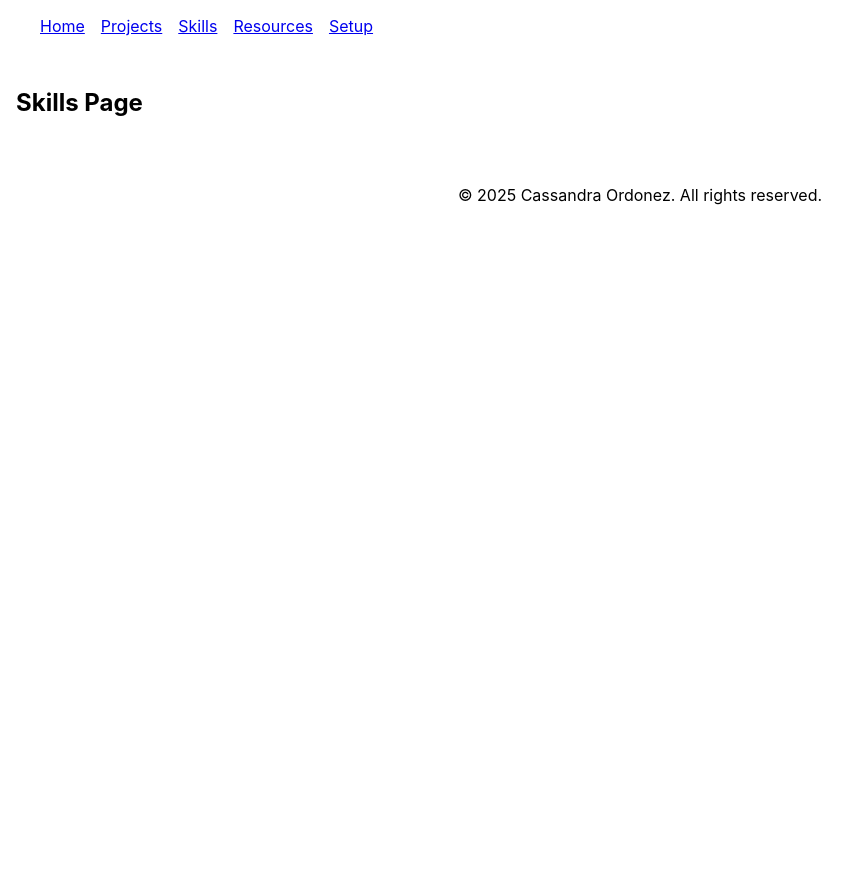
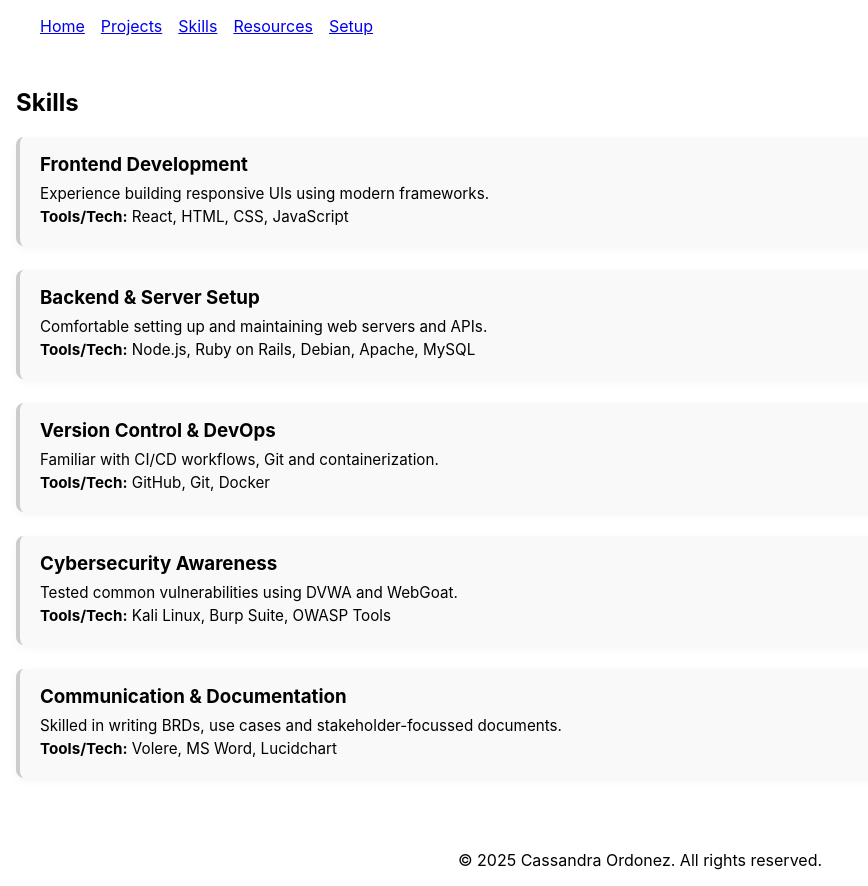
Before and after one commit to cordonez55/portfolio, a React (Create React App) app: page /skills in a window 1280 px wide. Shown: the whole page, without its empty margins (0-868 px from the left). Before the commit the page ends 800 px from the top, so only its background shows below. Built offline with nearby package versions, Linux system fonts and the light colour scheme.

Commit message:
Added SkillCard component and built Skills page

```diff
--- /dev/null
+++ b/src/components/SkillCard.css
@@ -0,0 +1,17 @@
+.skill-card {
+  background-color: #f9f9f9;
+  padding: 1rem 1.25rem;
+  margin-bottom: 1.5rem;
+  border-left: 4px solid #ccc;
+  border-radius: 8px;
+  box-shadow: 0 3px 8px rgba(0, 0, 0, 0.04);
+}
+
+.skill-card h3 {
+  margin: 0 0 0.5rem 0;
+}
+
+.skill-card p {
+  margin: 0.25rem 0;
+  font-size: 0.95rem;
+}
--- a/src/components/SkillCard.jsx
+++ b/src/components/SkillCard.jsx
@@ -0,0 +1,15 @@
+import "./SkillCard.css";
+
+function SkillCard({ title, description, tools }) {
+  return (
+    <div className="skill-card">
+      <h3>{title}</h3>
+      <p>{description}</p>
+      {tools && (
+        <p><strong>Tools/Tech:</strong> {tools.join(", ")}</p>
+      )}
+    </div>
+  );
+}
+
+export default SkillCard;
--- a/src/pages/Skills.jsx
+++ b/src/pages/Skills.jsx
@@ -1,5 +1,42 @@
+import SkillCard from "../components/SkillCard";
+
 function Skills () {
-  return <h2>Skills Page</h2>;
+  const skills = [
+    {
+      title: "Frontend Development",
+      description: "Experience building responsive UIs using modern frameworks.",
+      tools: ["React", "HTML", "CSS", "JavaScript"],
+    },
+    {
+      title: "Backend & Server Setup",
+      description: "Comfortable setting up and maintaining web servers and APIs.",
+      tools: ["Node.js", "Ruby on Rails", "Debian", "Apache", "MySQL"]
+    },
+    {
+      title: "Version Control & DevOps",
+      description: "Familiar with CI/CD workflows, Git and containerization.",
+      tools: ["GitHub", "Git", "Docker"],
+    },
+    {
+      title: "Cybersecurity Awareness",
+      description: "Tested common vulnerabilities using DVWA and WebGoat.",
+      tools: ["Kali Linux", "Burp Suite", "OWASP Tools"],
+    },
+    {
+      title: "Communication & Documentation",
+      description: "Skilled in writing BRDs, use cases and stakeholder-focussed documents.",
+      tools: ["Volere", "MS Word", "Lucidchart"],
+    },
+  ];
+
+  return (
+    <div>
+      <h2>Skills</h2>
+      {skills.map((skill, index) => (
+        <SkillCard key={index} {...skill}/>
+      ))}
+    </div>
+  );
 }
 
 export default Skills;
```
